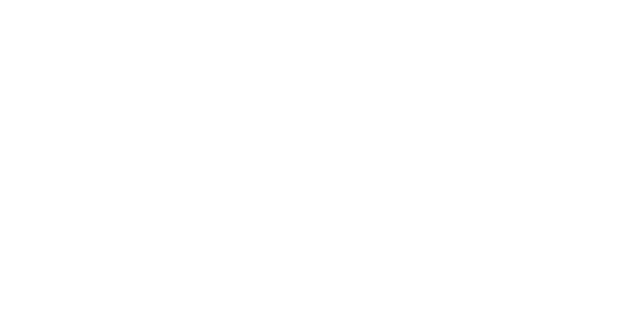
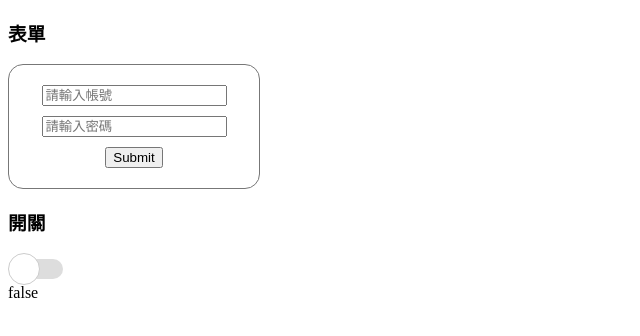
Before and after one commit to hwanghsin/redux-vanilla-js, a plain HTML site: page index.html in a window 1280 px wide. Shown: the whole page, without its empty margins (0-640 px from the left). Drawn offline with nearby package versions, Linux system fonts and the light colour scheme.

Commit message:
feat: rtk code update

```diff
--- a/index.html
+++ b/index.html
@@ -5,11 +5,29 @@
     <meta http-equiv="X-UA-Compatible" content="IE=edge" />
     <meta name="viewport" content="width=device-width, initial-scale=1.0" />
     <title>Document</title>
+    <link rel="stylesheet" href="style/index.css" />
     <!-- 一般Redux -->
-    <!-- <script src="https://unpkg.com/redux@latest/dist/redux.min.js"></script> -->
+    <script src="https://unpkg.com/redux@latest/dist/redux.min.js"></script>
     <!-- RTK -->
     <script src="https://unpkg.com/@reduxjs/toolkit@1.9.5/dist/redux-toolkit.umd.js"></script>
-    <script type="module" src="./modules/store.js"></script>
+    <script type="module" src="redux/store.js"></script>
   </head>
-  <body></body>
+  <body>
+    <h3>表單</h3>
+    <form id="form">
+      <input id="usr" placeholder="請輸入帳號" />
+      <input type="password" id="pwd" placeholder="請輸入密碼" />
+      <input type="submit" />
+    </form>
+
+    <h3>開關</h3>
+    <div class="switch-container">
+      <input type="checkbox" id="cb" />
+      <div class="slider"></div>
+      <div class="button" id="cb-btn"></div>
+    </div>
+    <span id="content"></span>
+
+    <script src="script/main.js"></script>
+  </body>
 </html>
--- a/modules/store.js
+++ /dev/null
@@ -1 +0,0 @@
-console.log(window.RTK);
--- /dev/null
+++ b/redux/slice.js
@@ -0,0 +1,27 @@
+export const switchSlice = window.RTK.createSlice({
+  name: "switchState",
+  initialState: {
+    switch: false,
+    radio: false,
+  },
+  reducers: {
+    updateSwitches: (state, action) => {
+      state.switch = !!action.payload.switch;
+      state.radio = !!action.payload.radio;
+    },
+  },
+});
+
+export const formSlice = window.RTK.createSlice({
+  name: "formState",
+  initialState: {
+    usr: "",
+    pwd: "",
+  },
+  reducers: {
+    updateForm: (state, action) => {
+      state.usr = action.payload.usr || state.usr;
+      state.pwd = action.payload.pwd || state.pwd;
+    },
+  },
+});
--- /dev/null
+++ b/redux/store.js
@@ -0,0 +1,13 @@
+import { formSlice, switchSlice } from "./slice.js";
+
+window.store = window.RTK.configureStore({
+  reducer: {
+    switchState: switchSlice.reducer,
+    formState: formSlice.reducer,
+  },
+});
+
+window.actions = {
+  ...formSlice.actions,
+  ...switchSlice.actions,
+};
--- /dev/null
+++ b/script/main.js
@@ -0,0 +1,60 @@
+window.onload = () => {
+  console.log("store", window.store);
+  console.log("actions", window.actions);
+  const store = window.store;
+  const { updateSwitches, updateForm } = window.actions;
+  const switchEl = document.getElementById("cb-btn");
+  const usrEl = document.getElementById("usr");
+  const pwdEl = document.getElementById("pwd");
+
+  // 開關功能掛載 當dispatch呼叫時此函式會被觸發
+  const toggleSwitch = () => {
+    const switchState = store.getState().switchState;
+    document.getElementById("content").innerText = `${switchState.switch}`;
+    document
+      .getElementById("cb")
+      .setAttribute("checked", `${switchState.switch}`);
+  };
+  toggleSwitch();
+  // dispatch後更新
+  store.subscribe(toggleSwitch);
+  // 擊點事件
+  switchEl.addEventListener("click", () => {
+    const switchState = store.getState().switchState;
+    store.dispatch(
+      updateSwitches({
+        switch: !switchState.switch,
+      })
+    );
+  });
+
+  const updateUsername = () => {
+    const usr = store.getState().formState.usr;
+    document.getElementById("usr").value = usr;
+  };
+  updateUsername();
+  store.subscribe(updateUsername);
+
+  usrEl.addEventListener("change", (ev) => {
+    const usr = ev.target.value;
+    store.dispatch(updateForm({ usr }));
+  });
+
+  const updatePassword = () => {
+    const pwd = store.getState().formState.pwd;
+    document.getElementById("pwd").value = pwd;
+  };
+  updatePassword();
+  store.subscribe(updatePassword);
+
+  pwdEl.addEventListener("change", (ev) => {
+    const pwd = ev.target.value;
+    store.dispatch(updateForm({ pwd }));
+  });
+
+  document.getElementById("form").addEventListener("submit", (ev) => {
+    ev.preventDefault();
+    const formState = store.getState().formState;
+    console.log("formState", formState);
+  });
+};
--- /dev/null
+++ b/style/index.css
@@ -0,0 +1,53 @@
+
+/* Form START */
+#form {
+  width: 250px;
+  display: flex;
+  flex-direction: column;
+  align-items: center;
+  border: 1px solid #777;
+  border-radius: 15px;
+  padding: 20px 0px 10px;
+}
+
+#form > input {
+  margin-bottom: 10px;
+}
+/* Form END */
+
+/* Switch START */
+.switch-container {
+    position: relative;
+    display: flex;
+    align-items: center;
+    width: 60px;
+    height: 30px;
+  }
+  .switch-container input { visibility: hidden; }
+  .switch-container > .slider {
+    position: absolute;
+    left: 5px;
+    width: 50px;
+    height: 20px;
+    border-radius: 15px;
+    background: #ddd;
+  }
+  .switch-container > input[checked=true] ~ .slider {
+    background: #13BF98;
+  }
+  .switch-container > .button {
+    position: absolute;
+    left: 0px;
+    width: 30px;
+    height: 30px;
+    background: #fff;
+    border: .5px solid #ccc;
+    border-radius: 50%;
+    cursor: pointer;
+    z-index: 1;
+    transition: left .3s ease;
+  }
+  .switch-container > input[checked=true] ~ .button {
+    left: 30px;
+  }
+/* Switch END */
```
Also changed, not shown: 1 other file.
